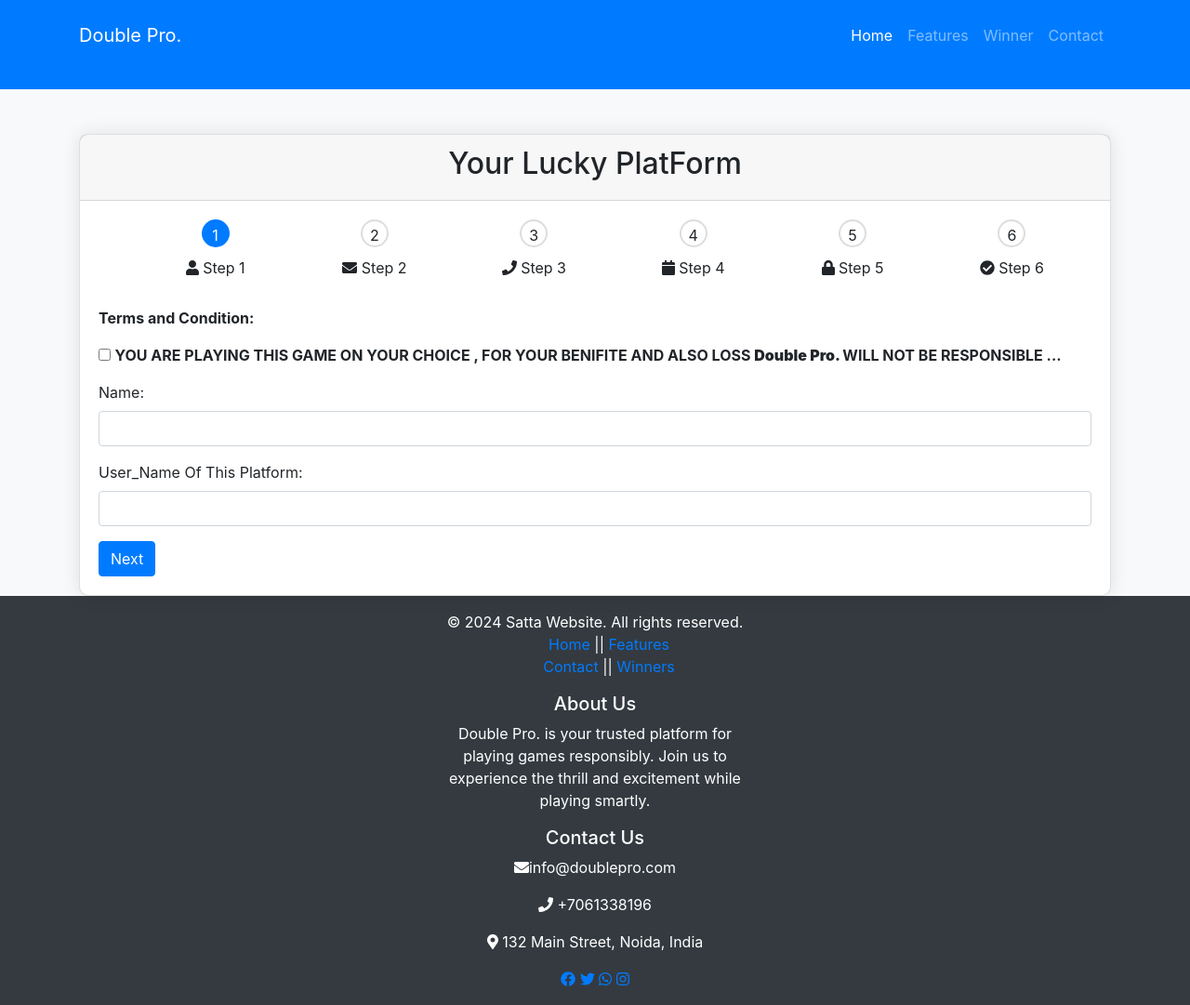
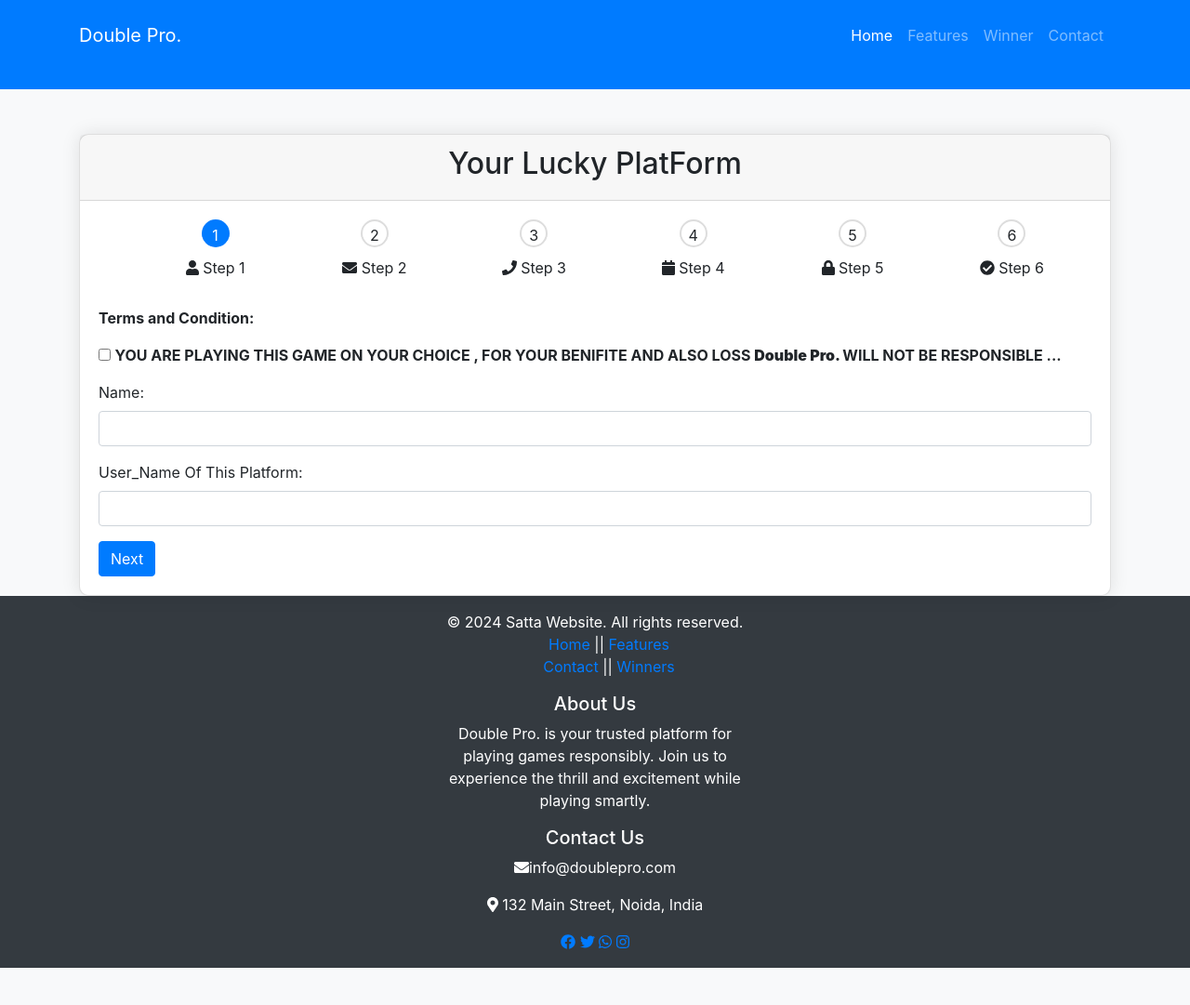
Before and after one commit to aryarna/DoublePro, a website: page public/index.html in a window 1280 px wide. Shown: the whole page at 93% size. After the commit the page ends 1041 px from the top, so only its background shows below. Drawn offline with nearby package versions, Linux system fonts and the light colour scheme.

Commit message:
Initial commit

```diff
--- a/public/index.html
+++ b/public/index.html
@@ -223,7 +223,7 @@
             <div class="col-md-4">
                 <h5>Contact Us</h5>
                 <p><i class="fas fa-envelope"></i>info@doublepro.com</p>
-                <p><i class="fas fa-phone"></i> +7061338196</p>
+
                 <p><i class="fas fa-map-marker-alt"></i> 132 Main Street, Noida, India</p>
             </div>
 
```
